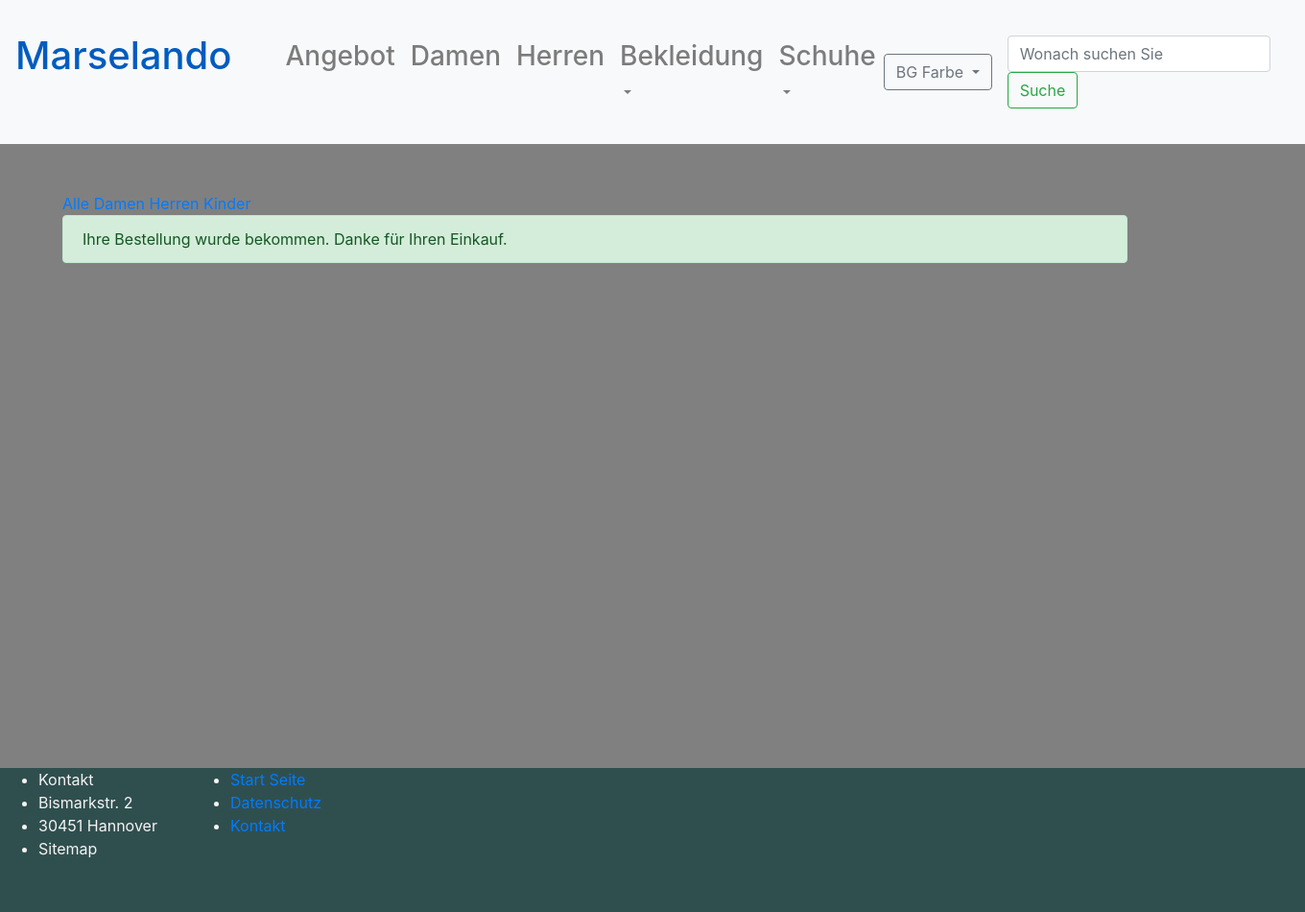
After one commit to hetekce/onlineShopping, a PHP site: the page made by bestelbecome.php in a window 1360 px wide. The commit adds this page. Shown: the whole page at 96% size. Run offline with PHP 8.4, Linux system fonts and the light colour scheme.

Commit message:
latest version

```diff
--- /dev/null
+++ b/bestelbecome.php
@@ -0,0 +1,51 @@
+<?php
+
+require_once "header.php";
+include("nav.php");
+
+?>
+
+    <div class="container" style="min-height: 500px; margin-left: 50px; margin-top: 50px; ">
+<a href='index.php?Alle=true'>Alle</a>
+<a href='index.php?Damen=true'>Damen</a>
+<a href='index.php?Herren=true'>Herren</a>
+<a href='index.php?Kinder=true'>Kinder</a>
+
+        <div class="alert alert-success" role="alert">
+            Ihre Bestellung wurde bekommen. Danke für Ihren Einkauf.
+        </div>
+<?php
+  function Damen() {
+    include("damen.php");
+  }
+  function Herren() {
+   include("herren.php");
+  }
+  function Kinder() {
+    include("kinder.php");
+  }
+  if (isset($_GET['Alle'])) {
+    Alle();
+  }
+
+  if (isset($_GET['Damen'])) {
+    Damen();
+  }
+   if (isset($_GET['Herren'])) {
+    Herren();
+  }
+   if (isset($_GET['Kinder'])) {
+    Kinder();
+  }
+   function Alle() {
+    include("alle.php");
+  }
+?>
+
+
+    </div>
+
+
+
+
+<?php include("footer.php");
--- a/index.php
+++ b/index.php
@@ -36,6 +36,7 @@ include("nav.php");
    function Alle() {
     include("alle.php");
   }
+
 ?>
 
 
--- a/nav.php
+++ b/nav.php
@@ -70,8 +70,8 @@ include("header.php");
                 <a class="dropdown-item" href="?colour=red">Red</a>
             </div>
         </div>
-        <form class="form-inline my-2 my-lg-0">
-            <input class="form-control mr-sm-2" type="search" placeholder="Wonach suchen Sie" aria-label="Search">
+        <form action="suchergebnis2.php" method="get" class="form-inline my-2 my-lg-0">
+            <input name="suchwort" class="form-control mr-sm-2" type="search" placeholder="Wonach suchen Sie" aria-label="Search" required>
             <button class="btn btn-outline-success my-2 my-sm-0" type="submit">Suche</button>
         </form>
     </div>
```
Also changed, not shown: connection.php (+12 -6 lines), damen.php (+7 -6 lines), einzelprodukt.php (+50 -6 lines), kinder.php (+5 -8 lines), suchergebnis2.php (added, +25 -0 lines).
